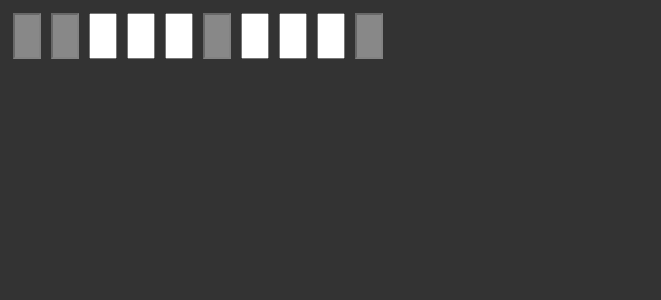
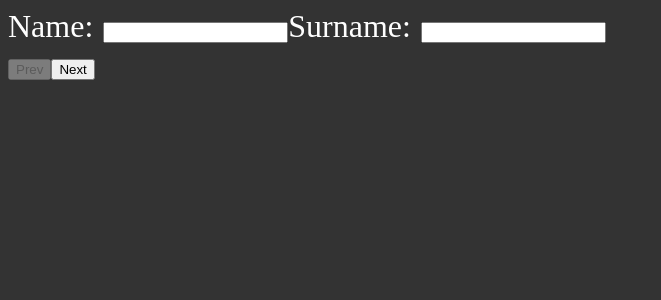
Before and after one commit to kstopka/how_to_react, a React (Create React App) app: page / in a window 1280 px wide. Shown: the top 300 px of the page, without its empty margins (0-661 px from the left). Built offline with nearby package versions, Linux system fonts and the light colour scheme.

Commit message:
Multistepform

```diff
--- a/src/index.tsx
+++ b/src/index.tsx
@@ -29,7 +29,8 @@
 // import App from "./react_TS/7_TableWithPagination/App";
 // import App from "./react_TS/8_InfiniteHumanList/App";
 // import App from "./react_TS/8_InfiniteHumanList_v2/App";
-import App from "./react_TS/9_PasswordInput/App";
+// import App from "./react_TS/9_PasswordInput/App";
+import App from "./react_TS/10_MultistepForm_v1/App";
 
 ReactDOM.render(
     <React.StrictMode>
--- a/src/react_TS/10_MultistepForm_v1/App.tsx
+++ b/src/react_TS/10_MultistepForm_v1/App.tsx
@@ -1,10 +1,15 @@
 import * as React from "react";
 import { FunctionComponent } from "react";
+import MultistepForm from "./components/MultistepForm";
 
 interface AppProps {}
 
 const App: FunctionComponent<AppProps> = () => {
-    return <div className="wrapper"></div>;
+    return (
+        <div className="wrapper">
+            <MultistepForm />
+        </div>
+    );
 };
 
 export default App;
--- /dev/null
+++ b/src/react_TS/10_MultistepForm_v1/Validator.tsx
@@ -0,0 +1,103 @@
+class Validator {
+    static whetherTheNamePropertyIsCorrect(value: string, errorMsg: string): any {
+        let information = {
+            isError: false,
+            errorMessage: "",
+        };
+        if (value.length < 2) {
+            // throw new Error(`${errorMsg} is to short`);
+            return (information = {
+                isError: true,
+                errorMessage: errorMsg,
+            });
+        }
+        if (!value.match(/^[A-Z\d]/)) {
+            // throw new Error(`${errorMsg} must start at capital letter`);
+            return (information = {
+                isError: true,
+                errorMessage: errorMsg,
+            });
+        }
+        return information;
+    }
+
+    static whetherTheEmailPropertyIsCorrect(value: string, errorMsg: string): any {
+        let information = {
+            isError: false,
+            errorMessage: "",
+        };
+        if (!value.match(/^[a-z\d]+[\w\d.-]*@(?:[a-z\d]+[a-z\d-]+\.){1,5}[a-z]{2,6}$/i)) {
+            // throw new Error(`${errorMsg} is invalid`);
+            return (information = {
+                isError: true,
+                errorMessage: errorMsg,
+            });
+        }
+        return information;
+    }
+
+    static whetherThePasswordPropertyIsCorrect(value: string, errorMsg: string) {
+        let information = {
+            isError: false,
+            errorMessage: "",
+        };
+        if (value.length < 8) {
+            // throw new Error(`${errorMsg} is to short`);
+            return (information = {
+                isError: true,
+                errorMessage: errorMsg,
+            });
+        }
+
+        if (!value.match(/[A-Z]/)) {
+            // throw new Error(`${errorMsg} dont have any uppercase`);
+            return (information = {
+                isError: true,
+                errorMessage: errorMsg,
+            });
+        }
+
+        if (!value.match(/[a-z]/)) {
+            // throw new Error(`${errorMsg} dont have any lowercase`);
+            return (information = {
+                isError: true,
+                errorMessage: errorMsg,
+            });
+        }
+
+        if (!value.match(/\d+/)) {
+            // throw new Error(`${errorMsg} dont have any number`);
+            return (information = {
+                isError: true,
+                errorMessage: errorMsg,
+            });
+        }
+
+        if (!value.match(/.[!,@,#,$,%,^,&,*,?,_,~]/)) {
+            // throw new Error(`${errorMsg} dont have any `);
+            return (information = {
+                isError: true,
+                errorMessage: errorMsg,
+            });
+        }
+
+        return information;
+    }
+
+    static whetherThePhoneNumberPropertyIsCorrect(value: string, errorMsg: string) {
+        let information = {
+            isError: false,
+            errorMessage: "",
+        };
+        if (value.length < 9) {
+            return (information = {
+                isError: true,
+                errorMessage: errorMsg,
+            });
+        }
+
+        return information;
+    }
+}
+
+export default Validator;
--- /dev/null
+++ b/src/react_TS/10_MultistepForm_v1/components/FirstStepForm.tsx
@@ -0,0 +1,23 @@
+import * as React from "react";
+import { FunctionComponent } from "react";
+
+interface FirstStepFormProps {
+    handleChangeValue: any;
+}
+
+const FirstStepForm: FunctionComponent<FirstStepFormProps> = ({ handleChangeValue }) => {
+    return (
+        <div className="first-step-form">
+            <label htmlFor="">
+                Name:
+                <input type="text" name="name" onBlur={handleChangeValue} />
+            </label>
+            <label htmlFor="">
+                Surname:
+                <input type="text" name="surname" onBlur={handleChangeValue} />
+            </label>
+        </div>
+    );
+};
+
+export default FirstStepForm;
--- a/src/react_TS/10_MultistepForm_v1/components/MultistepForm.tsx
+++ b/src/react_TS/10_MultistepForm_v1/components/MultistepForm.tsx
@@ -0,0 +1,88 @@
+import * as React from "react";
+import { FunctionComponent, useReducer, useState } from "react";
+import "../css/style.css";
+import { reducer, initialState } from "../reducer/MultistepFormReducer";
+import FirstStepForm from "./FirstStepForm";
+import SecondStepForm from "./SecondStepForm";
+import ThirdStepForm from "./ThirdStepForm";
+import Validator from "../Validator";
+
+interface MultistepFormProps {}
+
+const MultistepForm: FunctionComponent<MultistepFormProps> = () => {
+    const [visibleStep, setVisibleStep] = useState(0);
+    const [data, dispatchData] = useReducer(reducer, initialState);
+
+    const handleChangeValue = (e: { target: { name: string; value: string } }) => {
+        const { name, value } = e.target;
+        let chceckIsError = false;
+        let checkErrorMessage = "";
+
+        if (name === "name" || name === "surname") {
+            const { isError, errorMessage } = Validator.whetherTheNamePropertyIsCorrect(value, `Error MSG ${name}`);
+            chceckIsError = isError;
+            checkErrorMessage = errorMessage;
+        }
+        if (name === "email") {
+            const { isError, errorMessage } = Validator.whetherTheEmailPropertyIsCorrect(value, `Error MSG ${name}`);
+            chceckIsError = isError;
+            checkErrorMessage = errorMessage;
+        }
+        if (name === "phonenumber") {
+            const { isError, errorMessage } = Validator.whetherThePhoneNumberPropertyIsCorrect(
+                value,
+                `Error MSG ${name}`
+            );
+            chceckIsError = isError;
+            checkErrorMessage = errorMessage;
+        }
+        setDispatchData(chceckIsError, checkErrorMessage, name, value);
+    };
+
+    const setDispatchData = (isError: boolean, errorMessage: string, name: string, value: string) => {
+        if (isError) {
+            return dispatchData({ type: "setError", value: errorMessage, name });
+        }
+        dispatchData({ type: "setValue", value, name });
+    };
+
+    const onSubmit = (e: { preventDefault: () => void }) => {
+        e.preventDefault();
+        const dataToArray = Object.values(data).every((item: any) => {
+            if (!item.error) {
+                if (!item.value) {
+                    return false;
+                }
+                return true;
+            }
+
+            return false;
+        });
+        if (!dataToArray) return;
+        console.log(`send :${data}`);
+    };
+
+    const showStep = [
+        <FirstStepForm handleChangeValue={handleChangeValue} />,
+        <SecondStepForm handleChangeValue={handleChangeValue} />,
+        <ThirdStepForm handleChangeValue={handleChangeValue} />,
+    ];
+
+    return (
+        <div className="multistep-form">
+            <form onSubmit={onSubmit}>{showStep[visibleStep]}</form>
+            {visibleStep ? (
+                <button onClick={() => setVisibleStep(visibleStep - 1)}>Prev</button>
+            ) : (
+                <button disabled={true}>Prev</button>
+            )}
+            {visibleStep === showStep.length ? (
+                <button disabled={true}>Next</button>
+            ) : (
+                <button onClick={() => setVisibleStep(visibleStep + 1)}>Next</button>
+            )}
+        </div>
+    );
+};
+
+export default MultistepForm;
--- /dev/null
+++ b/src/react_TS/10_MultistepForm_v1/components/SecondStepForm.tsx
@@ -0,0 +1,19 @@
+import * as React from "react";
+import { FunctionComponent } from "react";
+
+interface SecondStepFormProps {
+    handleChangeValue: any;
+}
+
+const SecondStepForm: FunctionComponent<SecondStepFormProps> = ({ handleChangeValue }) => {
+    return (
+        <div className="second-step-form">
+            <label htmlFor="">
+                Email:
+                <input type="text" name="email" onBlur={handleChangeValue} />
+            </label>
+        </div>
+    );
+};
+
+export default SecondStepForm;
--- /dev/null
+++ b/src/react_TS/10_MultistepForm_v1/components/ThirdStepForm.tsx
@@ -0,0 +1,22 @@
+import * as React from "react";
+import { FunctionComponent } from "react";
+
+interface ThirdStepFormProps {
+    handleChangeValue: any;
+}
+
+const ThirdStepForm: FunctionComponent<ThirdStepFormProps> = ({ handleChangeValue }) => {
+    return (
+        <div className="third-step-form">
+            <label htmlFor="">
+                Phonenumber:
+                <input type="number" name="phonenumber" onBlur={handleChangeValue} />
+            </label>
+            <div>
+                <button type="submit">Submit</button>
+            </div>
+        </div>
+    );
+};
+
+export default ThirdStepForm;
--- /dev/null
+++ b/src/react_TS/10_MultistepForm_v1/css/style.css
@@ -0,0 +1,18 @@
+form {
+  display: -webkit-box;
+  display: -ms-flexbox;
+  display: flex;
+  -webkit-box-orient: vertical;
+  -webkit-box-direction: normal;
+      -ms-flex-direction: column;
+          flex-direction: column;
+}
+
+form input {
+  margin-left: 10px;
+}
+
+form button {
+  width: 150px;
+}
+/*# sourceMappingURL=style.css.map */
--- /dev/null
+++ b/src/react_TS/10_MultistepForm_v1/css/style.sass
@@ -0,0 +1,7 @@
+form
+    display: flex
+    flex-direction: column
+    input
+        margin-left: 10px
+    button
+        width: 150px
--- /dev/null
+++ b/src/react_TS/10_MultistepForm_v1/reducer/MultistepFormReducer.tsx
@@ -0,0 +1,49 @@
+import { initialStateType } from "../App.d";
+
+export const reducer = (state: any, action: { type: string; value?: string; name?: any }) => {
+    const { type, value, name } = action;
+    switch (type) {
+        case "setValue": {
+            return {
+                ...state,
+                [name]: {
+                    value,
+                    error: false,
+                    errorMessage: "",
+                },
+            };
+        }
+        case "setError": {
+            return {
+                ...state,
+                [name]: {
+                    error: true,
+                    errorMessage: value,
+                },
+            };
+        }
+    }
+};
+
+export const initialState: initialStateType = {
+    name: {
+        value: "",
+        error: false,
+        errorMessage: "",
+    },
+    surname: {
+        value: "",
+        error: false,
+        errorMessage: "",
+    },
+    email: {
+        value: "",
+        error: false,
+        errorMessage: "",
+    },
+    phonenumber: {
+        value: "",
+        error: false,
+        errorMessage: "",
+    },
+};
```
Also changed, not shown: src/react_TS/10_MultistepForm_v1/App.d.tsx (added, +9 -0 lines), 1 other file (tests, documents, lock files or other folders).
